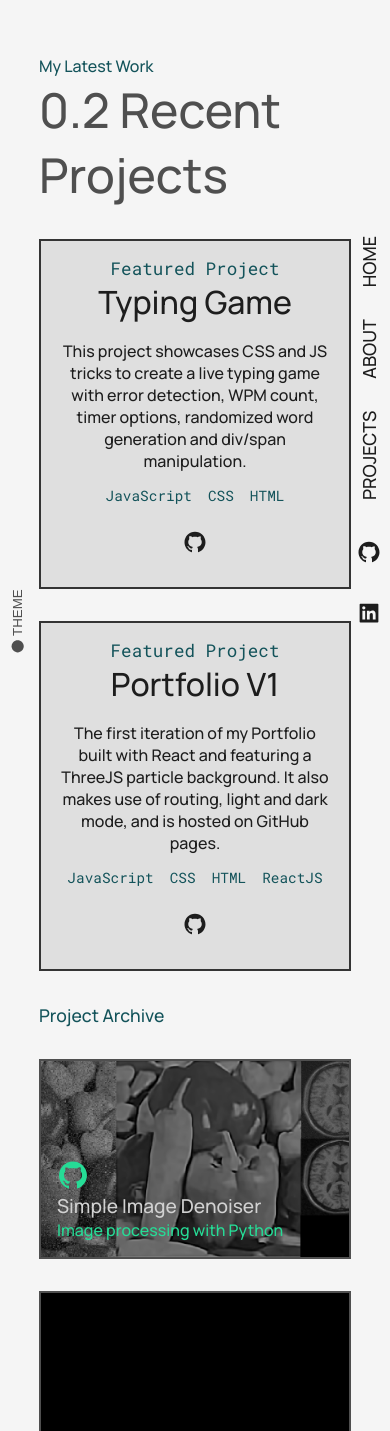
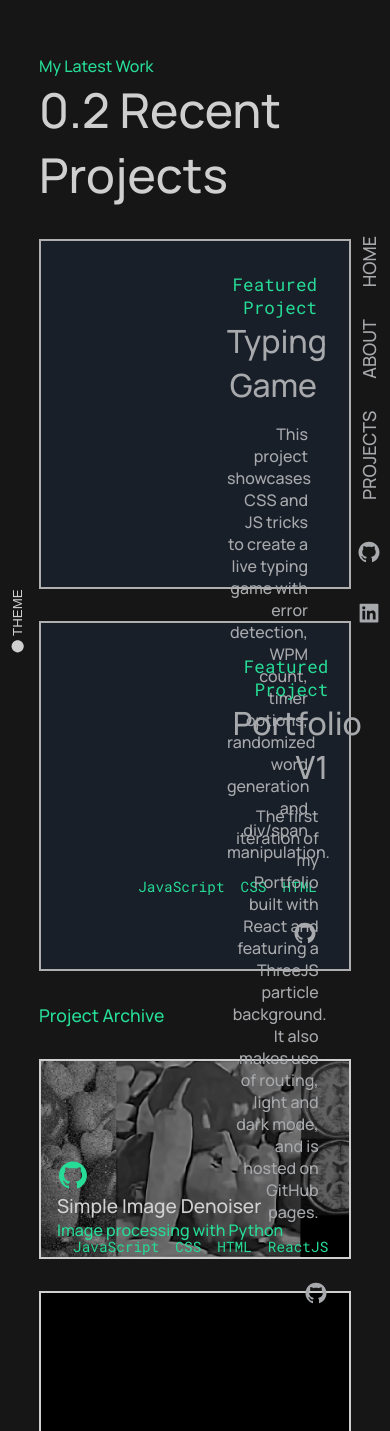
Before and after one commit to leon-plackal/personal-portfolio-v1, a React (Create React App) app in the folder client/: page /#/projects in a window 390 px wide. Shown: the part 137-1568 px from the top of the page. Built offline with nearby package versions, Linux system fonts and the light colour scheme; what react-three-fiber would draw is missing.

Commit message:
fixed media queries

```diff
--- a/client/src/App.css
+++ b/client/src/App.css
@@ -199,7 +199,7 @@ h3{
 }
 
 .container{
-  width: 50%;
+  width: 60%;
   margin: auto;
 }
 
@@ -250,7 +250,7 @@ h3{
   position: absolute;
   justify-self:flex-start;
   height: 347px;
-  width: 450px;
+  width: 45%;
   background-color: #c5c5c5;
 }
 
@@ -262,7 +262,7 @@ h3{
   flex-direction: column;
   justify-content: right;
   text-align: right;
-
+  width: 50%;
 }
 .featured-project .info h3{
   font-size: 1.1rem;
@@ -275,6 +275,7 @@ h3{
   font-size: 2rem;
   padding-bottom: 1rem;
 }
+
 .featured-project .info ul{
   display: flex;
   gap: 1rem;justify-content: right;
@@ -294,7 +295,7 @@ h3{
 
 .featured-description{
   flex-wrap: wrap;
-  width: 400px;
+  width: 100%;
 }
 
 .anim {
@@ -311,7 +312,7 @@ h3{
   border: 1px solid var(--text2);
   background:var(--radial1)
 }
-@media screen and (max-width: 1800px) {
+@media screen and (max-width: 1200px) {
   .featured-project .image img{
     display: none;
   }
@@ -325,11 +326,9 @@ h3{
   .tile-row{
     justify-content:left;
   }
-  .tile{
-    width: 40%;
-  }
+
 }
-@media screen and (max-width: 1400px) {
+@media screen and (max-width: 1200px) {
   .tile{
     width: 100%;
   }
@@ -351,12 +350,7 @@ h3{
   .container{
     width: 80%;
   }
-  .featured-project .info{
-    padding: 0;
-    padding-top: 1rem;
-    align-items: center;
-    text-align: center;
-  }
+
   .tags{
     position: relative;
     padding: 0;
--- a/client/src/pages/Home.js
+++ b/client/src/pages/Home.js
@@ -26,8 +26,11 @@ function toggleTheme() {
 (function () {
  if (localStorage.getItem('theme') === 'theme-light') {
      setTheme('theme-light');
- } else {
+ } else if (localStorage.getItem('theme') === 'theme-dark'){
      setTheme('theme-dark');
+ }
+ else{
+  setTheme('theme-light');
  }
 })();
 
```
